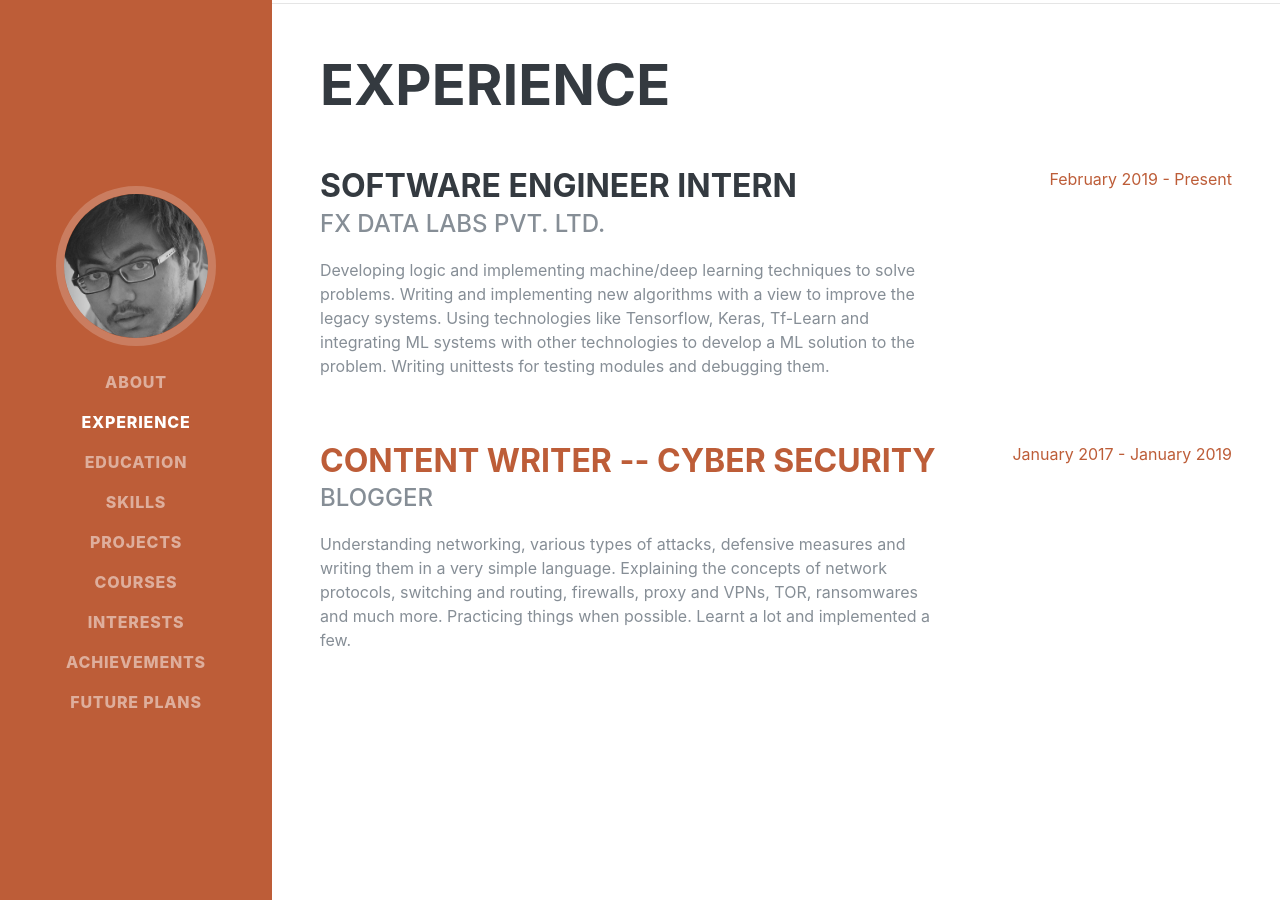
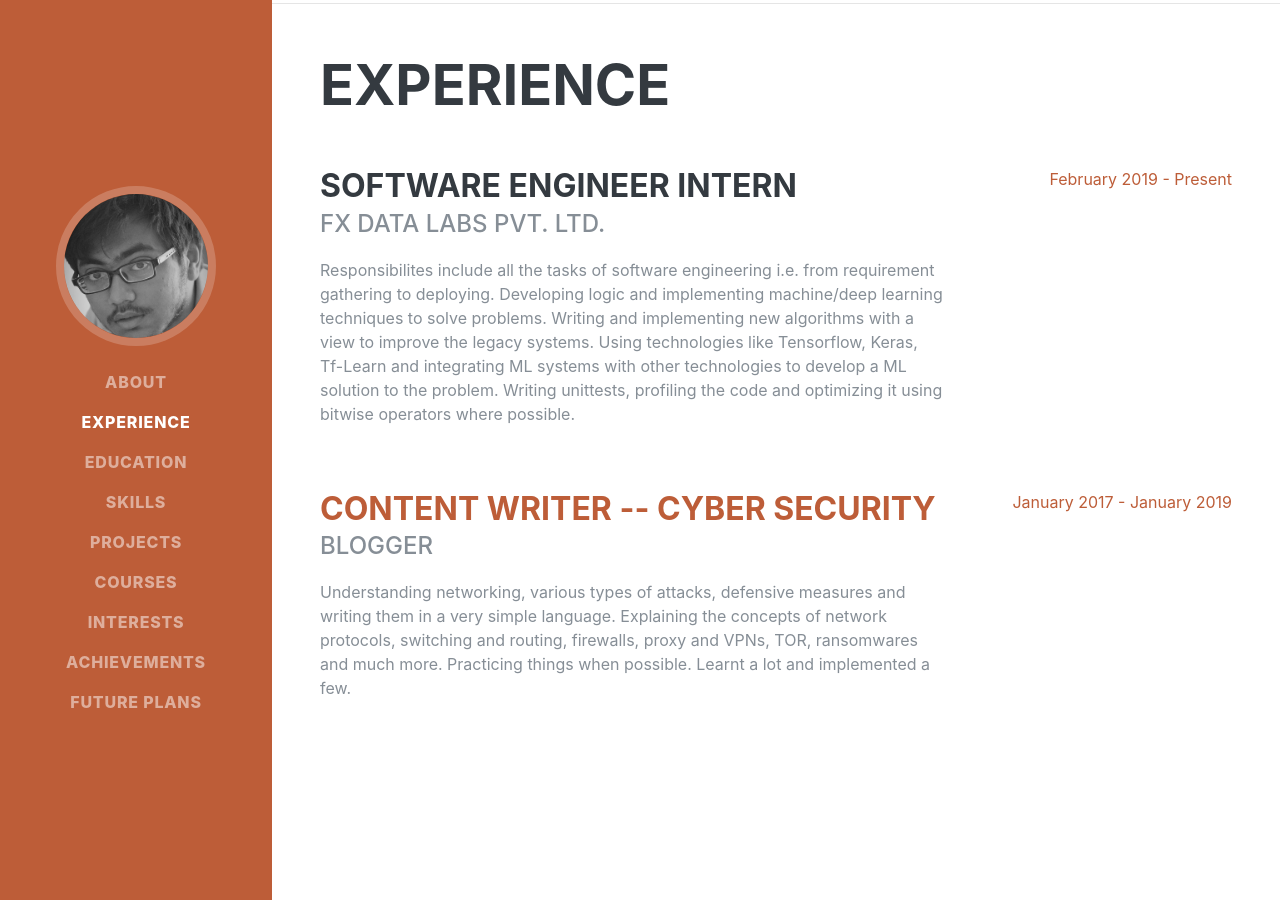
Before and after one commit to ParikhKadam/parikhkadam.github.io, a Jekyll site: the page built from index.md, in a window 1280 px wide and 900 px high, scrolled down 897 px. Built offline with Jekyll 4.4.1, drawn with Linux system fonts in a browser that asks for light colours; some web fonts are replaced.

Commit message:
updated experience

```diff
--- a/_data/experience.yml
+++ b/_data/experience.yml
@@ -1,6 +1,6 @@
 - role: Software Engineer Intern
   company: Fx Data Labs Pvt. Ltd.
-  work: Developing logic and implementing machine/deep learning techniques to solve problems. Writing and implementing new algorithms with a view to improve the legacy systems. Using technologies like Tensorflow, Keras, Tf-Learn and integrating ML systems with other technologies to develop a ML solution to the problem. Writing unittests for testing modules and debugging them.
+  work: Responsibilites include all the tasks of software engineering i.e. from requirement gathering to deploying. Developing logic and implementing machine/deep learning techniques to solve problems. Writing and implementing new algorithms with a view to improve the legacy systems. Using technologies like Tensorflow, Keras, Tf-Learn and integrating ML systems with other technologies to develop a ML solution to the problem. Writing unittests, profiling the code and optimizing it using bitwise operators where possible.
   start_date: February 2019
   end_date: Present
 
```
